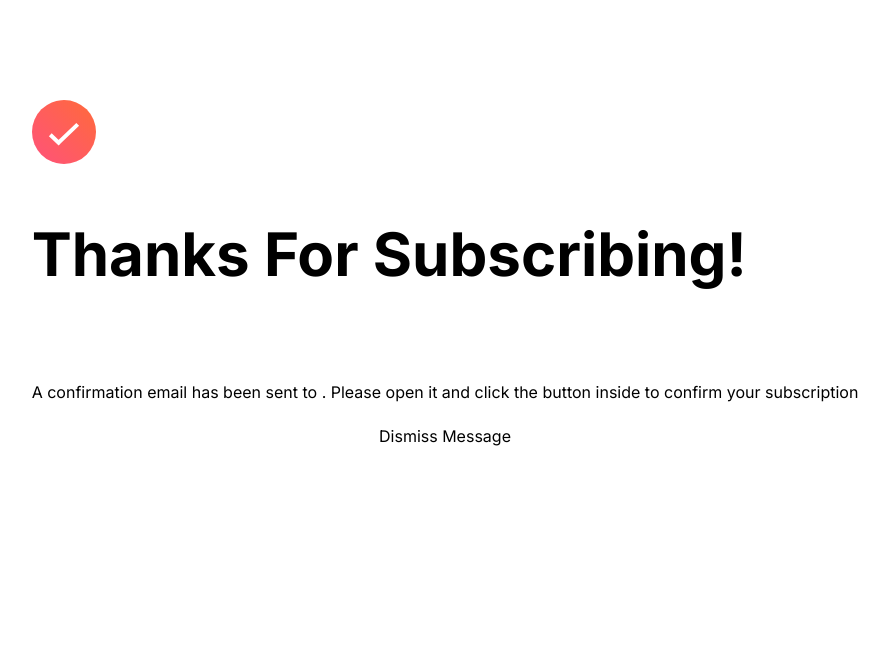
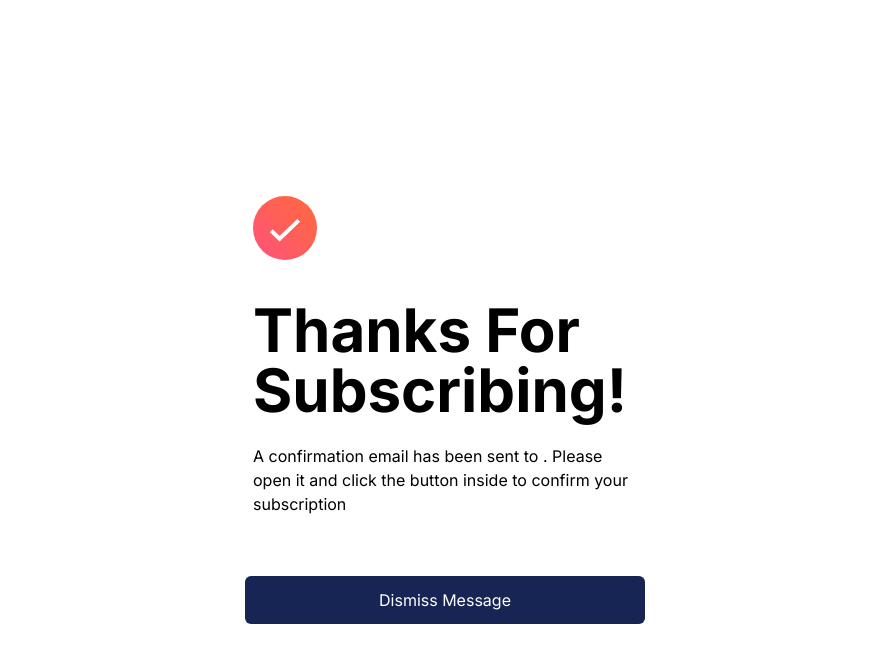
Before and after one commit to SIDNEYHOLMES/news-letter-signup, a Next.js app in the folder news-letter-fourm/: page /success in a window 1280 px wide. Shown: the top 662 px of the page, without its empty margins (195-1084 px from the left). Built offline with nearby package versions, Linux system fonts and the light colour scheme.

Commit message:
success styling complete

```diff
--- a/news-letter-fourm/src/app/page.tsx
+++ b/news-letter-fourm/src/app/page.tsx
@@ -5,7 +5,7 @@ import Fourm from '@/components/Fourm'
 
 export default function Home() {
   return (
-    <div className='md:h-screen md:flex md:items-center md:justify-center'>
+    <div className='md:h-screen md:flex md:items-center md:justify-center'> {/*  md:w-[600] i think is not doing anything*/}
     <main className="bg-white flex flex-col h-full items-center md:fixed md:flex md:flex-row-reverse md:justify-center md:h-5/6 md:w-[600] md:px-8 md:rounded-lg">
         <Image
         className='md:hidden'
--- a/news-letter-fourm/src/app/success/page.tsx
+++ b/news-letter-fourm/src/app/success/page.tsx
@@ -16,24 +16,23 @@ const Success = () => {
   }, []);
 
   return (
-    <div className='h-screen md:h-96'>
-      <main className='bg-white flex flex-col py-20 h-full p-10 justify-between md:items-center'>
-        <div className='py-5 space-y-5'>
+    <div className='h-screen md:static md:p-12 md:flex md:items-center md:justify-center md:h-screen'>
+      <main className='bg-white flex flex-col py-20 h-full p-10 justify-between md:justify-center md:h-[35rem] md:w-[30rem] md:items-center md:rounded-lg'>
+        <div className='flex flex-col py-5 space-y-5'>
         <Image
-        className='pb-10'
+        className='pb-20 md:pb-5'
         priority
         src={successIcon}
         alt='dtIcon'/>
-        <div>
-
-        <h1 className='text-5xl md:text-6xl font-bold text-black md:pb-24'>Thanks For Subscribing!</h1>
+        <div className='flex flex-col space-y-6 w-96 place-self-center'>
+        <h1 className='text-5xl md:text-6xl font-bold text-black'>Thanks For Subscribing!</h1>
         <p className='word-break'>
           A confirmation email has been sent to <b>{submittedEmail}</b>.
           Please open it and click the button inside to confirm your subscription
         </p>
         </div>
         </div>
-        <button className=''>Dismiss Message</button>
+        <button className='hover:bg-gradient-to-r from-red-500 to-orange-400 mt-10 p-3 rounded-md bg-blue-950 text-white w-full'>Dismiss Message</button>
       </main>
     </div>
   );
```
Also changed, not shown: 1 other file (tests, documents, lock files or other folders).
